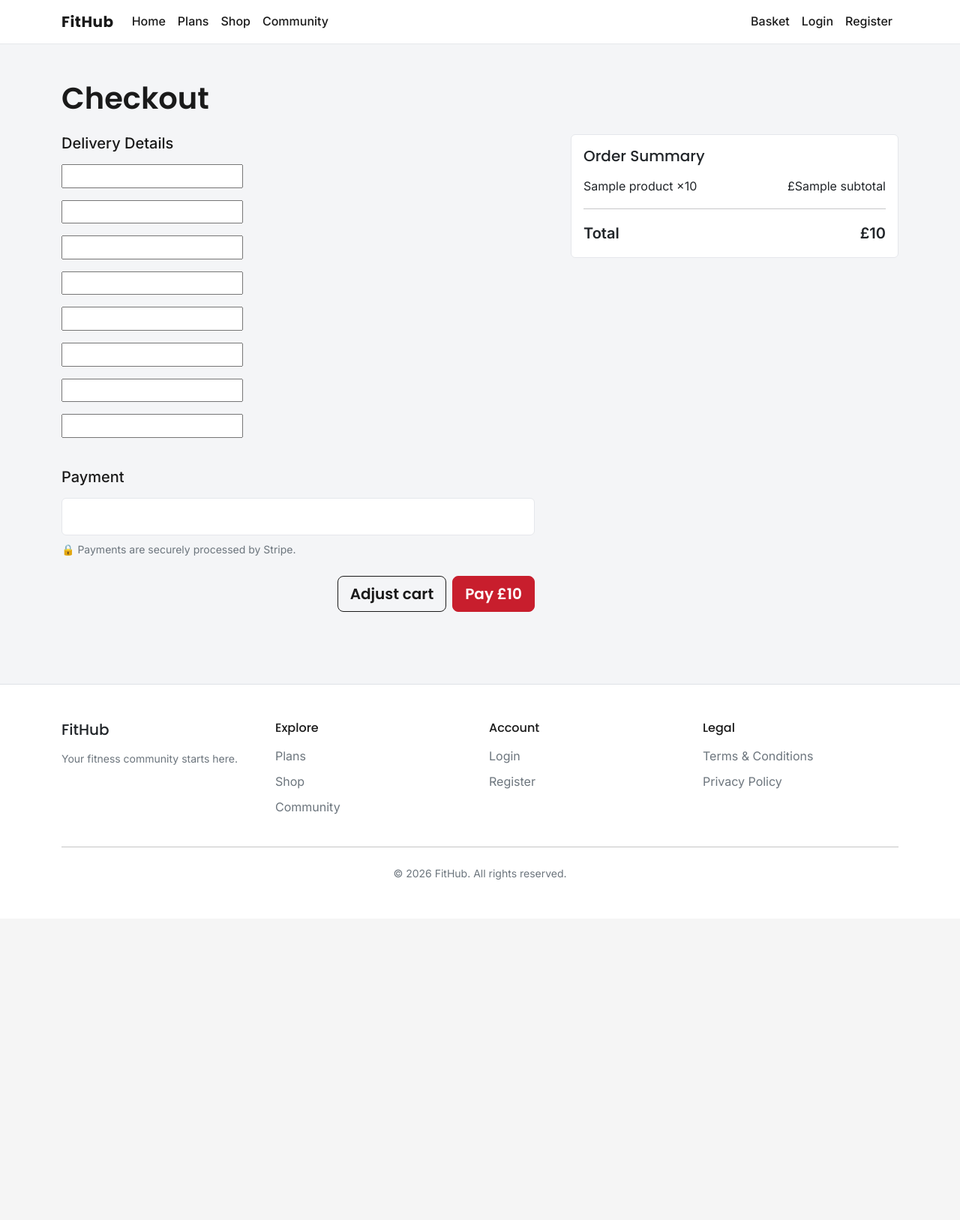
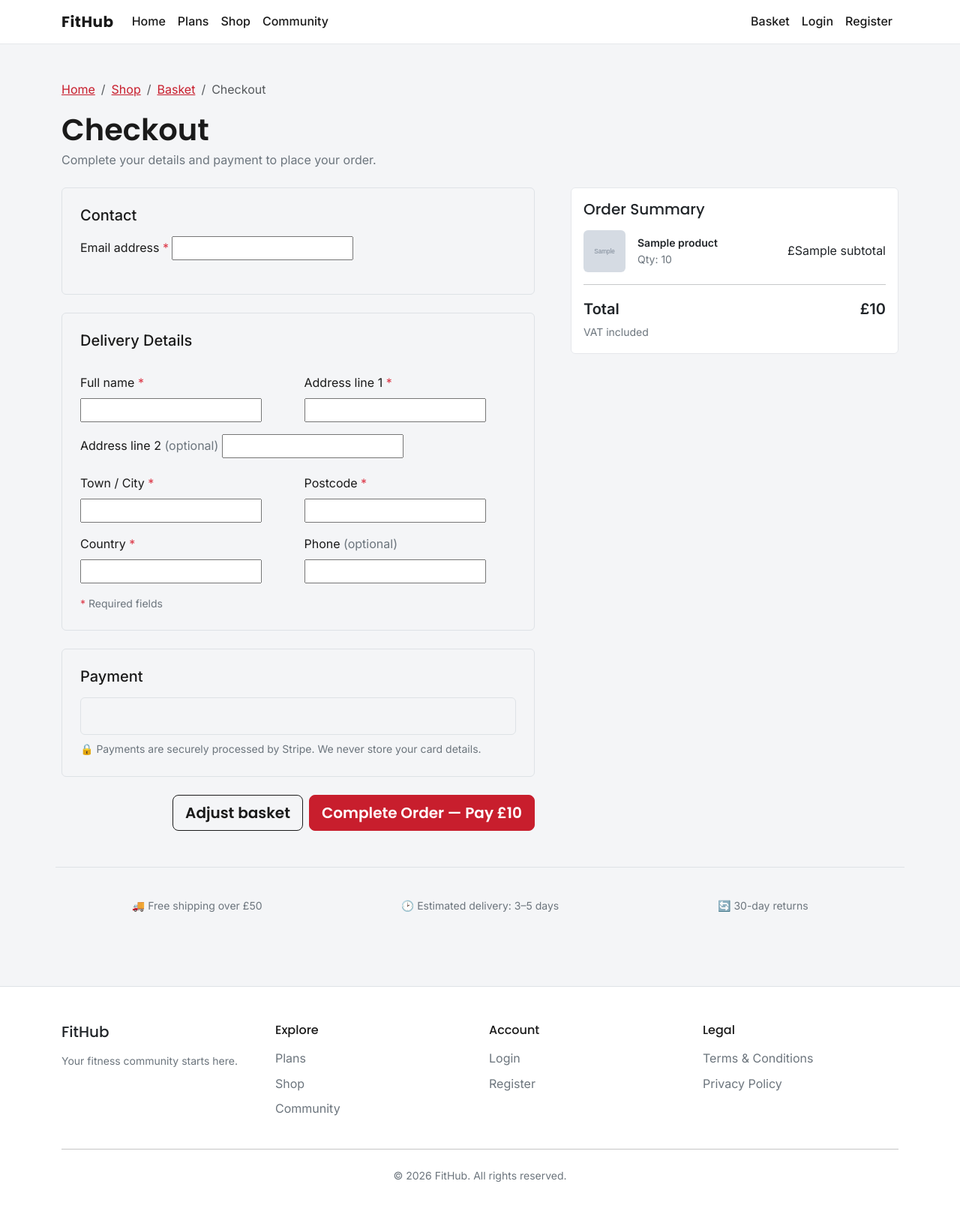
Before and after one commit to rpires71/milestone-4, a Django app: template orders/templates/orders/checkout.html in a window 1280 px wide. Shown: the whole page at 75% size. Before the commit the page ends 1173 px from the top, so only its background shows below. Run offline with Django 4.2, Linux system fonts and the light colour scheme; the template is opened without the code that fills it: most values are stand-ins (such as "Sample title", 1, 10 or a date in 2020); grey boxes marked "Sample" are stand-in pictures; form fields are guessed from the names that the template uses; some libraries are stand-ins or nearby versions.

Commit message:
style: redesign checkout to match wireframe
Add product images to the order summary, reorganise into Contact, Delivery Details and Payment sections, lay out delivery fields in a two-column grid with labels and required indicators, and wrap each section in a bordered rounded box.

```diff
--- a/orders/templates/orders/checkout.html
+++ b/orders/templates/orders/checkout.html
@@ -1,22 +1,49 @@
 {% extends "base.html" %}
 {% load static %}
+{% load shop_extras %}
 
 {% block extra_title %}- Checkout{% endblock %}
 
 {% block content %}
 <main id="main-content" class="container py-5">
-  <h1 class="mb-4">Checkout</h1>
+
+  <!-- Breadcrumb -->
+  <nav aria-label="breadcrumb">
+    <ol class="breadcrumb">
+      <li class="breadcrumb-item"><a href="{% url 'home' %}">Home</a></li>
+      <li class="breadcrumb-item"><a href="{% url 'products' %}">Shop</a></li>
+      <li class="breadcrumb-item"><a href="{% url 'view_cart' %}">Basket</a></li>
+      <li class="breadcrumb-item active" aria-current="page">Checkout</li>
+    </ol>
+  </nav>
+
+  <h1 class="mb-1">Checkout</h1>
+  <p class="text-secondary mb-4">Complete your details and payment to place your order.</p>
+
   <div class="row g-5">
 
-    <!-- Order summary -->
+    <!-- Order summary (sticky on desktop) -->
     <div class="col-12 col-lg-5 order-lg-2">
-      <div class="card">
+      <div class="card" style="position: sticky; top: 1rem;">
         <div class="card-body">
           <h2 class="h5 mb-3">Order Summary</h2>
           {% for item in cart_items %}
-            <div class="d-flex justify-content-between mb-2">
-              <span>{{ item.product.name }} &times;{{ item.quantity }}</span>
-              <span>&pound;{{ item.subtotal }}</span>
+            <div class="d-flex align-items-center mb-3">
+              <!-- Item image -->
+              {% with img=item.product.slug|product_image %}
+                {% if item.product.image %}
+                  <img src="{{ item.product.image.url }}" class="rounded me-3" style="width:56px;height:56px;object-fit:cover;" alt="{{ item.product.name }}">
+                {% elif img %}
+                  <img src="{{ img }}" class="rounded me-3" style="width:56px;height:56px;object-fit:cover;" alt="{{ item.product.name }}">
+                {% else %}
+                  <div class="bg-light rounded border me-3 d-flex align-items-center justify-content-center text-secondary" style="width:56px;height:56px;font-size:0.7rem;">Image</div>
+                {% endif %}
+              {% endwith %}
+              <div class="flex-grow-1">
+                <div class="small fw-semibold">{{ item.product.name }}</div>
+                <div class="small text-secondary">Qty: {{ item.quantity }}</div>
+              </div>
+              <span class="ms-2">&pound;{{ item.subtotal }}</span>
             </div>
           {% endfor %}
           <hr>
@@ -24,6 +51,7 @@
             <span>Total</span>
             <span>&pound;{{ total }}</span>
           </div>
+          <p class="text-secondary small mb-0 mt-1">VAT included</p>
         </div>
       </div>
     </div>
@@ -33,40 +61,80 @@
       <form action="{% url 'checkout' %}" method="POST" id="payment-form">
         {% csrf_token %}
 
-        <fieldset class="mb-4">
-          <legend class="h5 mb-3">Delivery Details</legend>
-          <div class="mb-3">{{ order_form.full_name }}</div>
-          <div class="mb-3">{{ order_form.email }}</div>
-          <div class="mb-3">{{ order_form.phone }}</div>
-          <div class="mb-3">{{ order_form.address_line1 }}</div>
-          <div class="mb-3">{{ order_form.address_line2 }}</div>
-          <div class="mb-3">{{ order_form.town_city }}</div>
-          <div class="mb-3">{{ order_form.postcode }}</div>
-          <div class="mb-3">{{ order_form.country }}</div>
+        <!-- Contact -->
+        <fieldset class="mb-4 border rounded p-4">
+          <legend class="h5 mb-3">Contact</legend>
+          <div class="mb-3">
+            <label for="{{ order_form.email.id_for_label }}" class="form-label">Email address <span class="text-danger">*</span></label>
+            {{ order_form.email }}
+          </div>
         </fieldset>
 
-        <fieldset class="mb-4">
-          <legend class="h5 mb-3">Payment</legend>
-          <div class="card">
-            <div class="card-body">
-              <div class="mb-3" id="card-element"></div>
-              <div class="text-danger" id="card-errors" role="alert"></div>
+        <!-- Delivery -->
+        <fieldset class="mb-4 border rounded p-4">
+          <legend class="h5 mb-3">Delivery Details</legend>
+          <div class="row g-3">
+            <div class="col-md-6">
+              <label for="{{ order_form.full_name.id_for_label }}" class="form-label">Full name <span class="text-danger">*</span></label>
+              {{ order_form.full_name }}
+            </div>
+            <div class="col-md-6">
+              <label for="{{ order_form.address_line1.id_for_label }}" class="form-label">Address line 1 <span class="text-danger">*</span></label>
+              {{ order_form.address_line1 }}
+            </div>
+            <div class="col-12">
+              <label for="{{ order_form.address_line2.id_for_label }}" class="form-label">Address line 2 <span class="text-secondary">(optional)</span></label>
+              {{ order_form.address_line2 }}
+            </div>
+            <div class="col-md-6">
+              <label for="{{ order_form.town_city.id_for_label }}" class="form-label">Town / City <span class="text-danger">*</span></label>
+              {{ order_form.town_city }}
+            </div>
+            <div class="col-md-6">
+              <label for="{{ order_form.postcode.id_for_label }}" class="form-label">Postcode <span class="text-danger">*</span></label>
+              {{ order_form.postcode }}
+            </div>
+            <div class="col-md-6">
+              <label for="{{ order_form.country.id_for_label }}" class="form-label">Country <span class="text-danger">*</span></label>
+              {{ order_form.country }}
+            </div>
+            <div class="col-md-6">
+              <label for="{{ order_form.phone.id_for_label }}" class="form-label">Phone <span class="text-secondary">(optional)</span></label>
+              {{ order_form.phone }}
             </div>
           </div>
+          <p class="text-secondary small mt-3 mb-0"><span class="text-danger">*</span> Required fields</p>
+        </fieldset>
+
+        <!-- Payment -->
+        <fieldset class="mb-4 border rounded p-4">
+          <legend class="h5 mb-3">Payment</legend>
+          <div class="border rounded p-3">
+            <div class="mb-3" id="card-element"></div>
+            <div class="text-danger" id="card-errors" role="alert"></div>
+          </div>
           <p class="text-secondary small mt-2 mb-0">
-            <span aria-hidden="true">&#128274;</span> Payments are securely processed by Stripe.
+            <span aria-hidden="true">&#128274;</span> Payments are securely processed by Stripe. We never store your card details.
           </p>
         </fieldset>
 
         <div class="d-flex flex-wrap gap-2 justify-content-end">
-          <a href="{% url 'view_cart' %}" class="btn btn-outline-dark btn-lg">Adjust cart</a>
+          <a href="{% url 'view_cart' %}" class="btn btn-outline-dark btn-lg">Adjust basket</a>
           <button id="submit-button" class="btn btn-danger btn-lg">
-            Pay &pound;{{ total }}
+            Complete Order &mdash; Pay &pound;{{ total }}
           </button>
         </div>
       </form>
     </div>
   </div>
+
+  <!-- Trust strip -->
+  <div class="row g-3 text-center text-secondary small mt-5 pt-4 border-top">
+    <div class="col-12 col-md-4">&#128666; Free shipping over &pound;50</div>
+    <div class="col-12 col-md-4">&#128337; Estimated delivery: 3&ndash;5 days</div>
+    <div class="col-12 col-md-4">&#128260; 30-day returns</div>
+  </div>
+
 </main>
 {% endblock %}
 
```
Also changed, not shown: orders/forms.py (+11 -1 lines).
